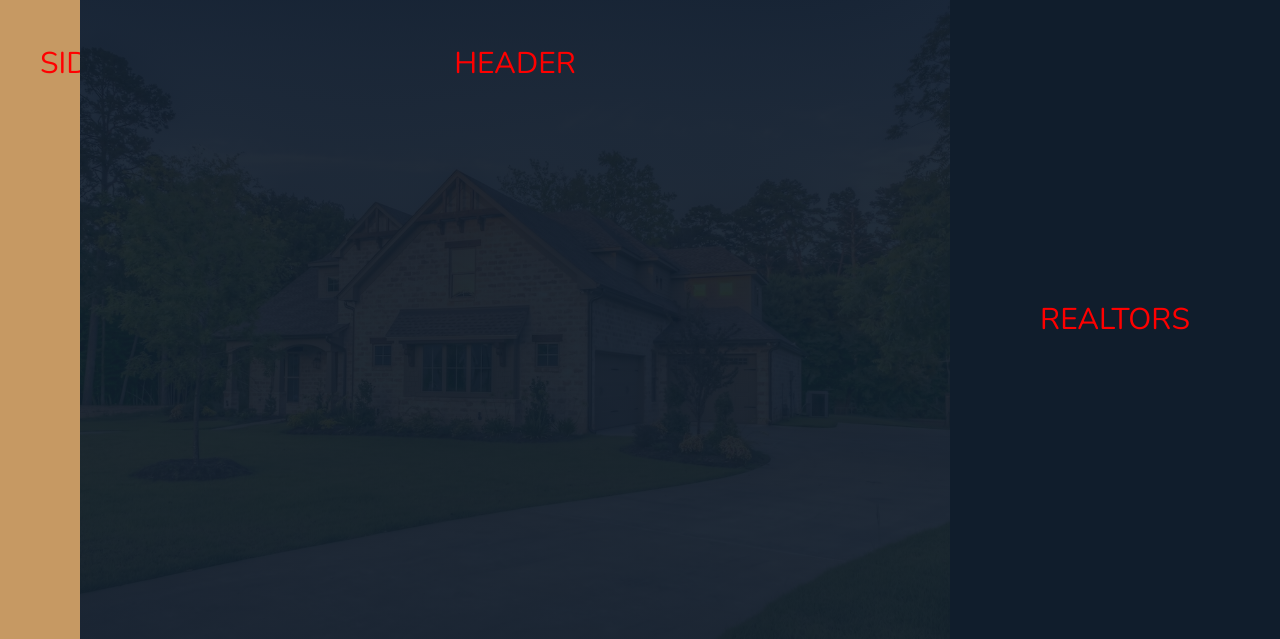
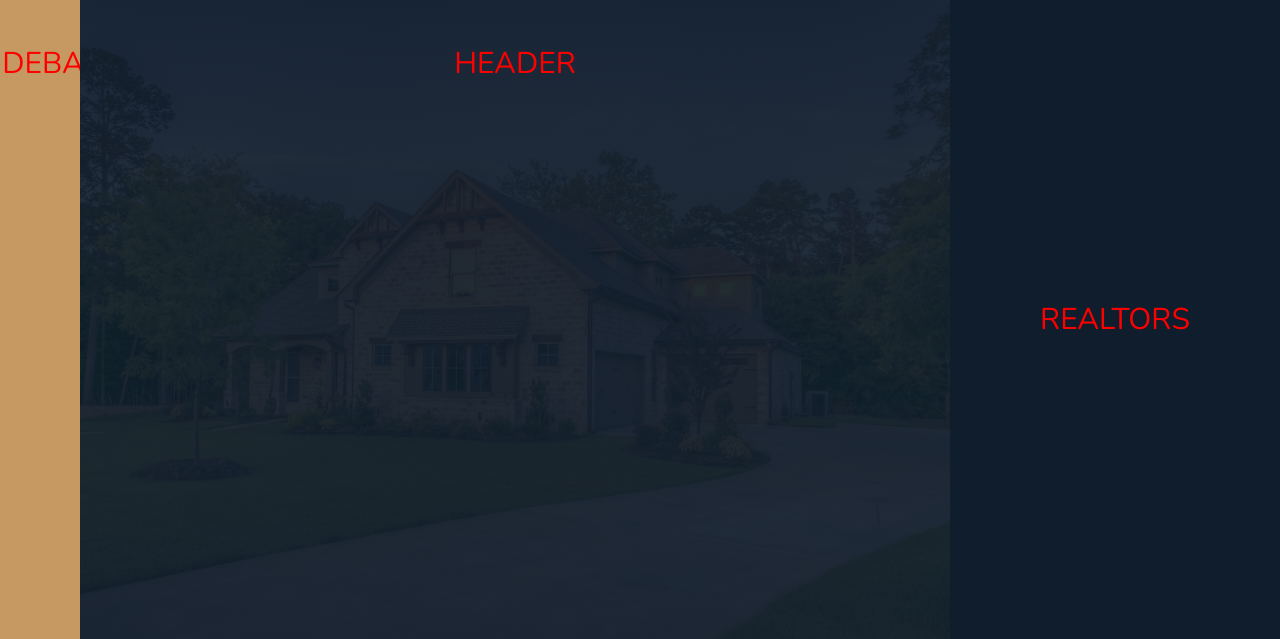
Before and after one commit to user1990/modern-styling-package, a PHP site: page / in a window 1280 px wide. Shown: the top 639 px of the page. Run offline with PHP 8.4, Linux system fonts and the light colour scheme; style sheets or scripts are compiled from the project's sources.

Commit message:
Craeting sidebar section

```diff
--- a/Nexter/styles/sass/layout/_sidebar.scss
+++ b/Nexter/styles/sass/layout/_sidebar.scss
@@ -2,4 +2,52 @@
   background-color: $color-primary;
   grid-column: sidebar-start / sidebar-end;
   grid-row: 1 / -1;
+
+  display: flex;
+  justify-content: center;
+
+  @media only screen and (max-width: $bp-large) {
+    grid-column: 1 / -1;
+    grid-row: 1 / 2;
+    justify-content: flex-end;
+    align-items: center;
+  }
 }
+
+.nav-btn {
+  border: none;
+  border-radius: 0;
+
+  background-color: $color-white;
+  height: 2px;
+  width: 4.5rem;
+  margin-top: 4rem;
+
+  &::before,
+  &::after {
+    background-color: $color-white;
+    height: 2px;
+    width: 4.5rem;
+    content: "";
+    display: block;
+  }
+
+  &::before {
+    transform: translateY(-1.5rem);
+  }
+  &::after {
+    transform: translateY(1.3rem);
+  }
+
+  @media only screen and (max-width: $bp-large) {
+    margin-top: 0;
+    margin-right: 3rem;
+
+    &::before {
+      transform: translateY(-1.2rem);
+    }
+    &::after {
+      transform: translateY(1rem);
+    }
+  }
+}
```
